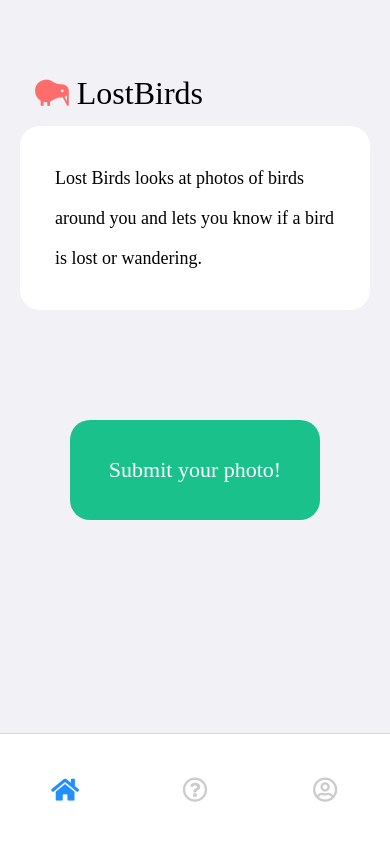
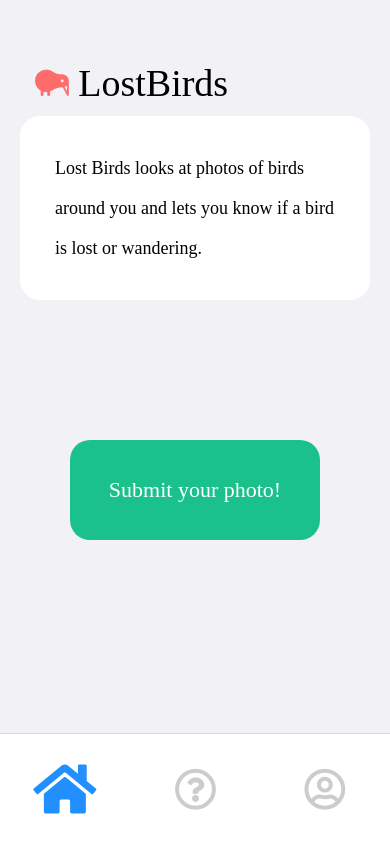
Before and after one commit to LostBirds/lostbirds-app, a React Native app: screen /Main in a window 390 px wide. Shown: the top 852 px of the page. Built offline with nearby package versions, Linux system fonts and the light colour scheme.

Commit message:
fix: font size & animate bottom-tab buttons

```diff
--- a/package.json
+++ b/package.json
@@ -16,6 +16,7 @@
     "@react-navigation/native-stack": "^6.9.11",
     "react": "17.0.2",
     "react-native": "0.68.2",
+    "react-native-animatable": "^1.3.3",
     "react-native-asset": "^2.0.1",
     "react-native-config": "^1.5.0",
     "react-native-gesture-handler": "^2.9.0",
--- a/src/navigation/bottom-tab/index.tsx
+++ b/src/navigation/bottom-tab/index.tsx
@@ -1,16 +1,58 @@
-import React from 'react';
+import React, {useEffect, useRef} from 'react';
 import HomeNavigator from './HomeNavigation';
 import AboutAppNavigator from './AboutAppNavigation';
 import ProfileNavigator from './ProfileNavigation';
 import FontAwesome5 from 'react-native-vector-icons/FontAwesome5';
 import {createBottomTabNavigator} from '@react-navigation/bottom-tabs';
-import {Platform} from 'react-native';
+import {Platform, TouchableOpacity, StyleSheet} from 'react-native';
 import {colors} from '@style/theme';
+import * as Animatable from 'react-native-animatable';
 
 export type BottomTabParamList = {
   Home: undefined;
   AboutApp: undefined;
   Profile: undefined;
+};
+
+const TabArr: any[] = [
+  {route: 'Home', name: 'home', component: HomeNavigator},
+  {route: 'AboutApp', name: 'question-circle', component: AboutAppNavigator},
+  {route: 'Profile', name: 'user-circle', component: ProfileNavigator},
+];
+
+const TabButton = props => {
+  const {item, onPress, accessibilityState} = props;
+  const focused = accessibilityState.selected;
+  const viewRef = useRef(null);
+
+  useEffect(() => {
+    if (focused) {
+      viewRef.current.animate({
+        0: {scale: 1.2},
+        1: {scale: 1.6},
+      });
+    } else {
+      viewRef.current.animate({
+        0: {scale: 1.6},
+        1: {scale: 1.2},
+      });
+    }
+  }, [focused]);
+
+  return (
+    <TouchableOpacity
+      onPress={onPress}
+      activeOpacity={1}
+      style={styles.container}>
+      <Animatable.View ref={viewRef} duration={350} style={styles.container}>
+        <FontAwesome5
+          name={item.name}
+          color={focused ? colors.selected1 : colors.unselected}
+          size={35}
+        />
+      </Animatable.View>
+    </TouchableOpacity>
+  );
 };
 
 const BottomTab = createBottomTabNavigator<BottomTabParamList>();
@@ -31,33 +73,27 @@ export default function BottomTabNavigator() {
       safeAreaInsets={{
         bottom: Platform.select({android: 6}),
       }}>
-      <BottomTab.Screen
-        name="Home"
-        component={HomeNavigator}
-        options={{
-          tabBarIcon: ({color, size}) => (
-            <FontAwesome5 name="home" color={color} size={size} />
-          ),
-        }}
-      />
-      <BottomTab.Screen
-        name="AboutApp"
-        component={AboutAppNavigator}
-        options={{
-          tabBarIcon: ({color, size}) => (
-            <FontAwesome5 name="question-circle" color={color} size={size} />
-          ),
-        }}
-      />
-      <BottomTab.Screen
-        name="Profile"
-        component={ProfileNavigator}
-        options={{
-          tabBarIcon: ({color, size}) => (
-            <FontAwesome5 name="user-circle" color={color} size={size} />
-          ),
-        }}
-      />
+      {TabArr.map((item, index) => {
+        return (
+          <BottomTab.Screen
+            key={index}
+            name={item.route}
+            component={item.component}
+            options={{
+              tabBarShowLabel: false,
+              tabBarButton: props => <TabButton {...props} item={item} />,
+            }}
+          />
+        );
+      })}
     </BottomTab.Navigator>
   );
 }
+
+const styles = StyleSheet.create({
+  container: {
+    flex: 1,
+    justifyContent: 'center',
+    alignItems: 'center',
+  },
+});
--- a/src/screens/home/1-main/index.tsx
+++ b/src/screens/home/1-main/index.tsx
@@ -6,7 +6,7 @@ import FontAwesome5 from 'react-native-vector-icons/FontAwesome5';
 
 const style = StyleSheet.create({
   contents: {
-    marginTop: 70,
+    marginTop: 60,
     paddingHorizontal: 20,
     height: 240,
   },
@@ -29,7 +29,7 @@ const style = StyleSheet.create({
   },
   titleText: {
     fontFamily: 'SFProText-Bold',
-    fontSize: 32,
+    fontSize: 38,
     color: 'black',
   },
   descriptionText: {
@@ -41,7 +41,7 @@ const style = StyleSheet.create({
     textAlign: 'left',
   },
   buttonView: {
-    marginTop: 110,
+    marginTop: 140,
     marginHorizontal: 70,
     height: 100,
   },
```
Also changed, not shown: 1 other file (tests, documents, lock files or other folders).
